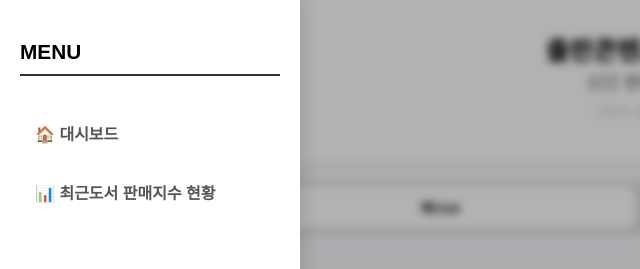
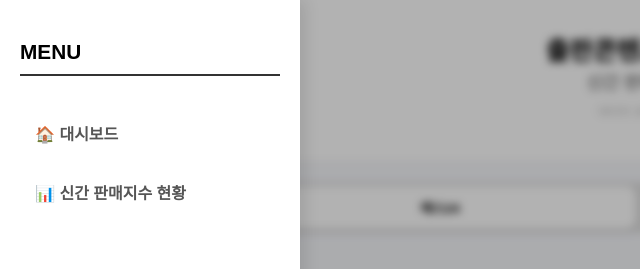
Before and after one commit to ohihing/3rdpartysales, a plain HTML site: page index.html in a window 1280 px wide. Both pictures are taken after a click on the element 32 px from the left and 44 px from the top of the page. Shown: the top 269 px of the page, 0-640 px from the left. Drawn offline with Linux system fonts and the light colour scheme; no server answers; a web font is replaced by a local one.

Commit message:
Update index.html

```diff
--- a/index.html
+++ b/index.html
@@ -22,7 +22,7 @@
         <div class="sidebar-header">MENU</div>
         <ul>
             <li onclick="showPage('dashboard')">🏠 대시보드</li>
-            <li onclick="showPage('stock')">📊 최근도서 판매지수 현황</li>
+            <li onclick="showPage('stock')">📊 신간 판매지수 현황</li>
         </ul>
     </nav>
 
@@ -33,11 +33,9 @@
             <button class="tab-btn active" onclick="switchChannel('yes24')">예스24</button>
             <button class="tab-btn" onclick="switchChannel('aladin')">알라딘</button>
         </nav>
-
         <main id="dashboard-view" class="page-view"></main>
         <main id="stock-view" class="page-view" style="display:none;"></main>
     </div>
-
     <script src="script.js"></script>
 </body>
 </html>
```
